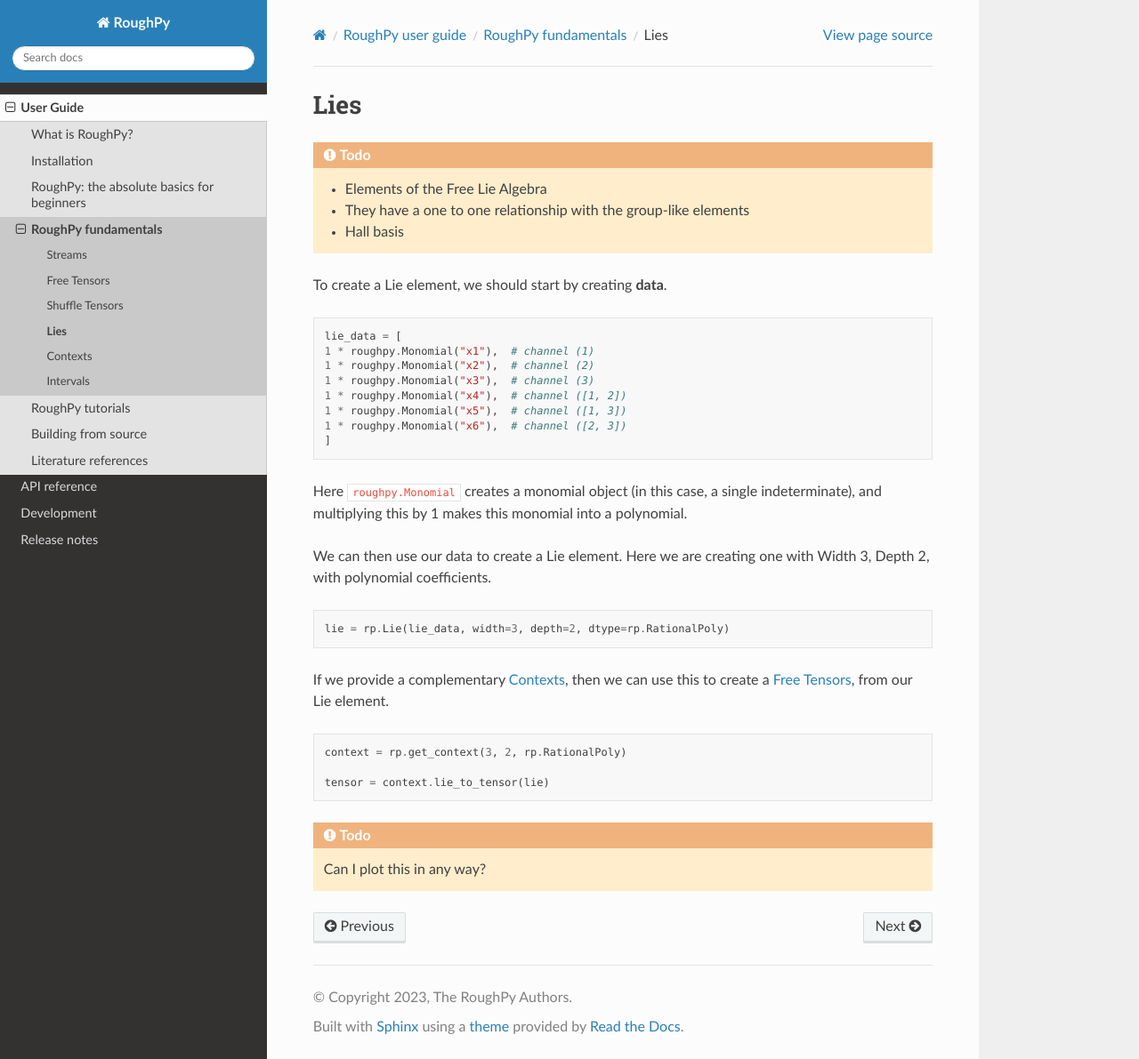
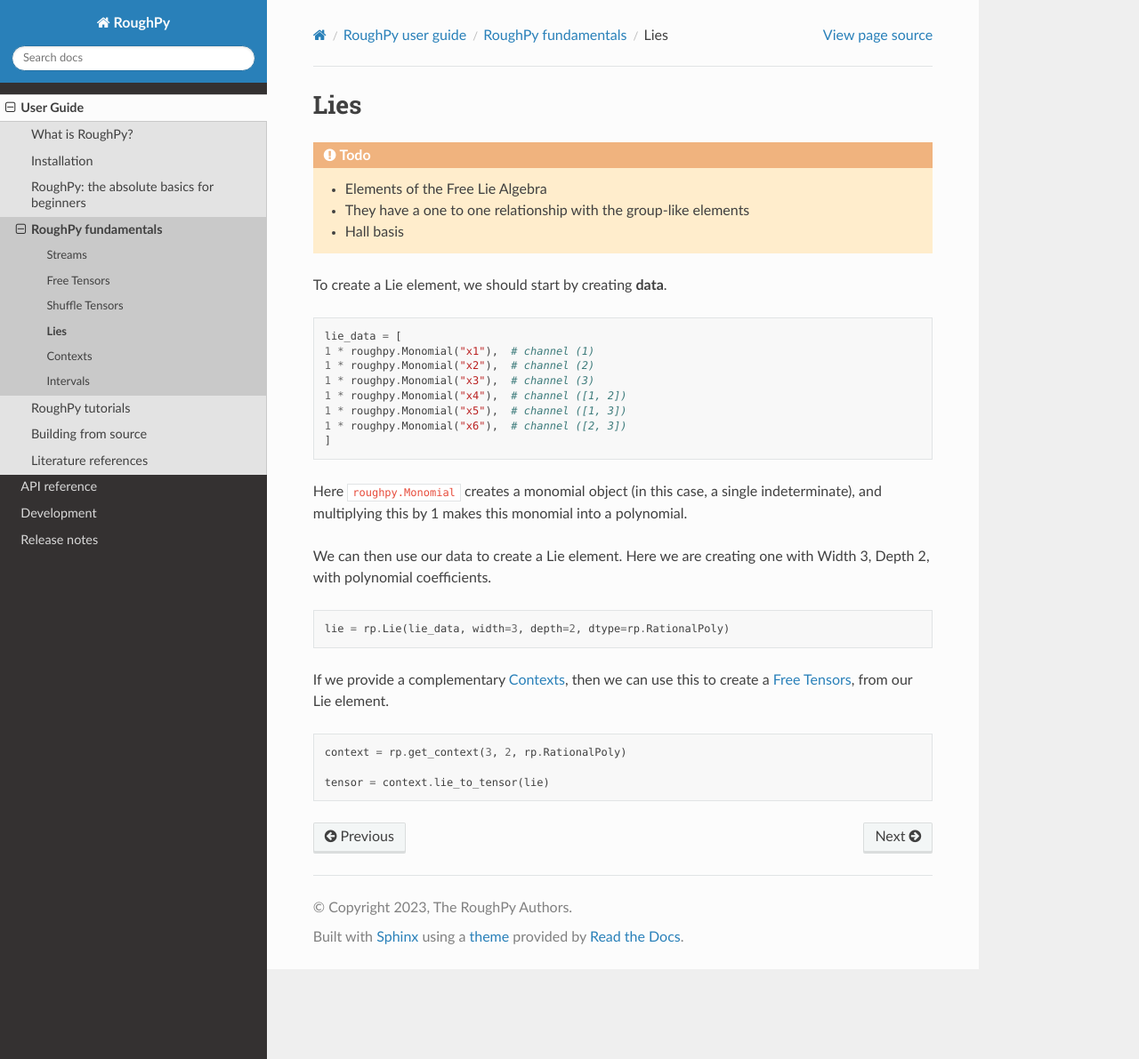
Before and after one commit to datasig-ac-uk/RoughPy, a Sphinx documentation site: the page built from docs/source/user/fundamentals.lies.rst, in a window 1280 px wide and 1191 px high. Shown: the whole window at 89% size. Built offline with Sphinx 7.4.7 and the Read the Docs theme 2.0.0, drawn with Linux system fonts in a browser that asks for light colours; pages that are not in the unit, such as notebooks, are missing from menus.

Commit message:
Remove old todos

```diff
--- a/docs/source/user/fundamentals.lies.rst
+++ b/docs/source/user/fundamentals.lies.rst
@@ -40,7 +40,3 @@
     context = rp.get_context(3, 2, rp.RationalPoly)
 
     tensor = context.lie_to_tensor(lie)
-
-.. todo::
-
-    Can I plot this in any way?
--- a/docs/source/user/fundamentals.streams.rst
+++ b/docs/source/user/fundamentals.streams.rst
@@ -51,7 +51,3 @@
 .. todo::
 
     Show example with tick data, constructor
-
-.. todo::
-
-    Language (English alphabet) example
```
